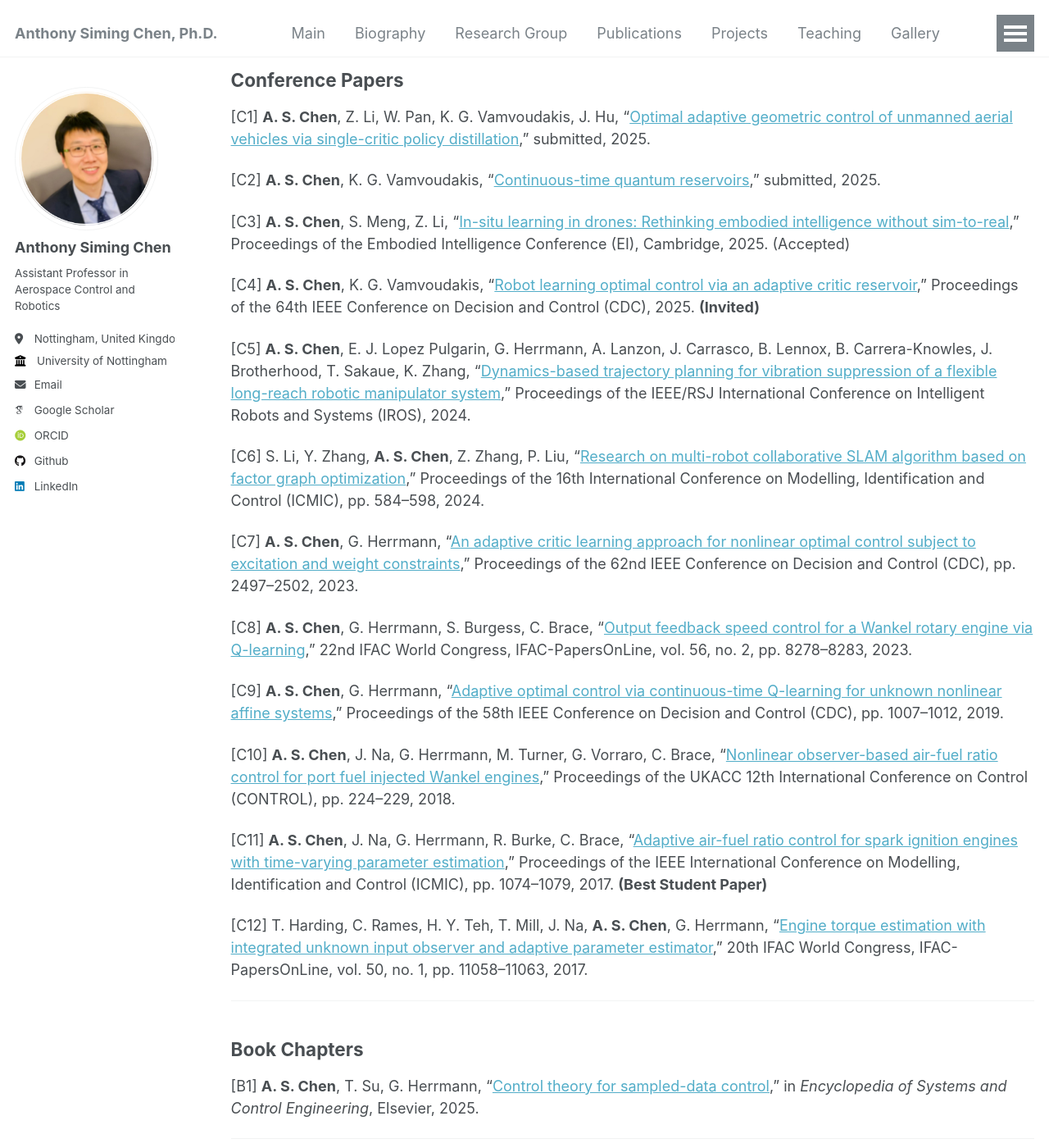
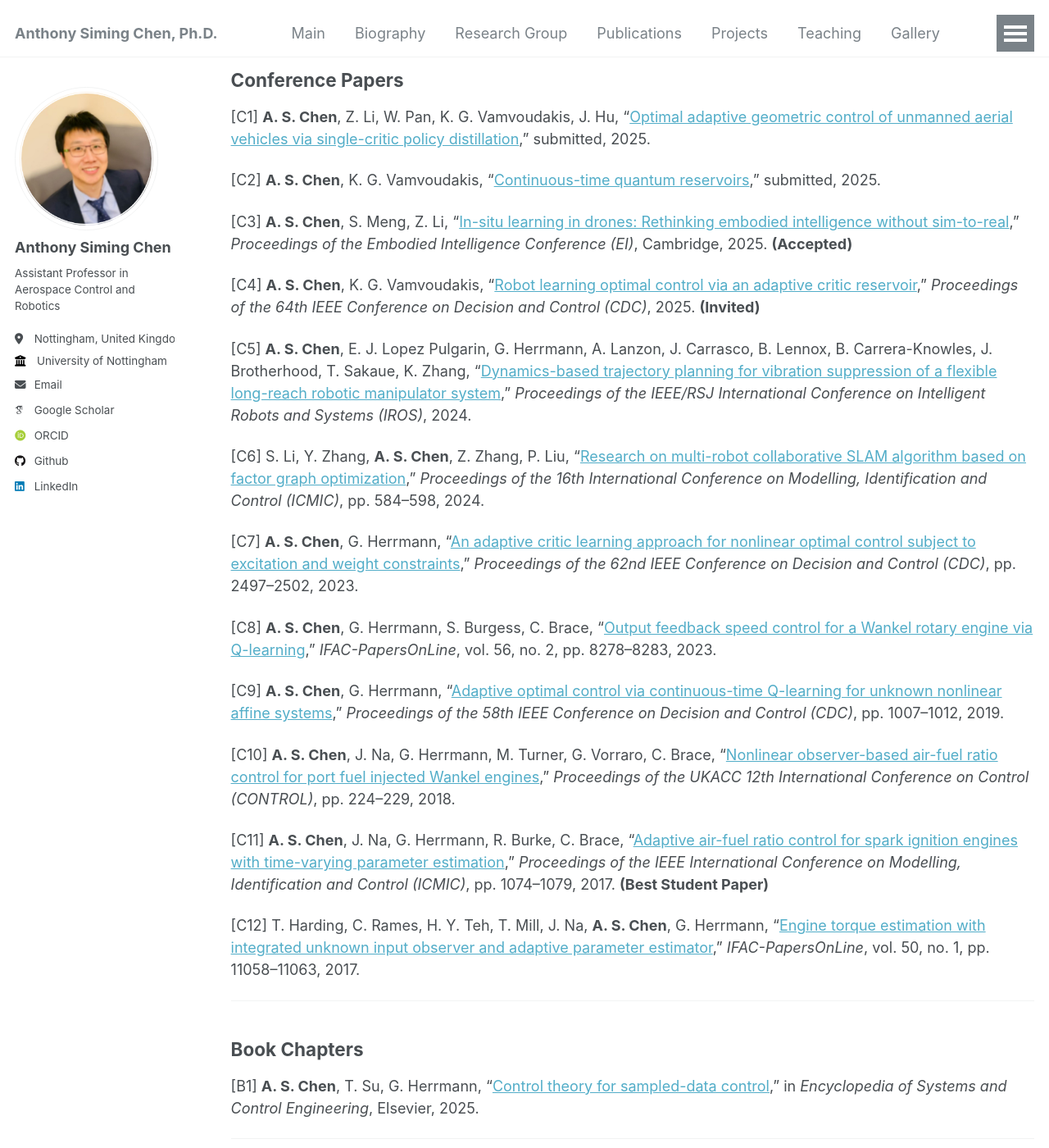
Before and after one commit to Anthony-S-Chen/Anthony-S-Chen.github.io, a Jekyll site: the page built from _pages/Publications.md, in a window 1280 px wide and 1400 px high, scrolled down 1536 px. Shown: the whole window at 82% size. Built offline with Jekyll 4.4.1, drawn with Linux system fonts in a browser that asks for light colours; some web fonts are replaced; some of the changed text lies outside the part shown.

Commit message:
Update Publications.md

```diff
--- a/_pages/Publications.md
+++ b/_pages/Publications.md
@@ -21,23 +21,23 @@ author_profile: true
 
 [J6] **A. S. Chen**, E. J. Lopez Pulgarin, O. F. Argin, L. Li, J. Carrasco, G. Herrmann, A. Weightman, “[A safe-exploration scheme for glovebox robot learning](#),” submitted, 2025.
 
-[J7] **A. S. Chen**, G. Herrmann, K. G. Vamvoudakis, “[Safe optimal observer design via Q-learning](#),” IEEE Transactions on Automatic Control, to appear, 2025.
+[J7] **A. S. Chen**, G. Herrmann, K. G. Vamvoudakis, “[Safe optimal observer design via Q-learning](#),” *IEEE Transactions on Automatic Control*, to appear, 2025.
 
-[J8] **A. S. Chen**, E. J. Lopez Pulgarin, G. Herrmann, A. Lanzon, J. Carrasco, B. Lennox, J. Brotherhood, T. Sakaue, K. Zhang, “[Self-attenuating real-time vibration control of a flexible long-reach robot](https://doi.org/10.1109/TMECH.2025.3623080),” IEEE/ASME Transactions on Mechatronics, early access, pp. 1–13, 2024.
+[J8] **A. S. Chen**, E. J. Lopez Pulgarin, G. Herrmann, A. Lanzon, J. Carrasco, B. Lennox, J. Brotherhood, T. Sakaue, K. Zhang, “[Self-attenuating real-time vibration control of a flexible long-reach robot](https://doi.org/10.1109/TMECH.2025.3623080),” *IEEE/ASME Transactions on Mechatronics*, early access, pp. 1–13, 2024.
 
-[J9] **A. S. Chen**, G. Herrmann, R. Islam, C. Brace, J. W. Turner, S. Burgess, “[Q-learning-based optimal control via adaptive critic network for a Wankel rotary engine](https://doi.org/10.1109/TCST.2025.3533312),” IEEE Transactions on Control Systems Technology, vol. 33, no. 3, pp. 1101–1109, 2025.
+[J9] **A. S. Chen**, G. Herrmann, R. Islam, C. Brace, J. W. Turner, S. Burgess, “[Q-learning-based optimal control via adaptive critic network for a Wankel rotary engine](https://doi.org/10.1109/TCST.2025.3533312),” *IEEE Transactions on Control Systems Technology*, vol. 33, no. 3, pp. 1101–1109, 2025.
 
-[J10] **A. S. Chen**, G. Herrmann, R. Islam, M. Turner, C. Brace, G. Vorraro, J. W. Turner, S. Burgess, N. Bailey, “[Effective emission control of aero-engines via nonlinear dual-estimators for uncertain states and parameters](https://doi.org/10.1016/j.ast.2025.110210),” Aerospace Science and Technology, vol. 142, p. 110210, 2025.
+[J10] **A. S. Chen**, G. Herrmann, R. Islam, M. Turner, C. Brace, G. Vorraro, J. W. Turner, S. Burgess, N. Bailey, “[Effective emission control of aero-engines via nonlinear dual-estimators for uncertain states and parameters](https://doi.org/10.1016/j.ast.2025.110210),” *Aerospace Science and Technology*, vol. 142, p. 110210, 2025.
 
-[J11] **A. S. Chen**, G. Herrmann, K. G. Vamvoudakis, J. Vijayan, “[Learning-based quantum control for optimal pure state manipulation](https://doi.org/10.1109/LCSYS.2024.3409671),” IEEE Control Systems Letters, vol. 8, pp. 1319–1324, 2024. **(Invited)**
+[J11] **A. S. Chen**, G. Herrmann, K. G. Vamvoudakis, J. Vijayan, “[Learning-based quantum control for optimal pure state manipulation](https://doi.org/10.1109/LCSYS.2024.3409671),” *IEEE Control Systems Letters*, vol. 8, pp. 1319–1324, 2024. **(Invited)**
 
-[J12] L. Li, D. Crosby, M. Shuttleworth, O. F. Argin, **A. S. Chen**, G. Herrmann, R. Kay, A. Weightman, “[A comparative analysis of soft-rigid and industrial parallel rigid grippers](https://doi.org/10.1002/aisy.202400503),” Advanced Intelligent Systems, vol. 6, no. 3, p. 2300329, 2024.
+[J12] L. Li, D. Crosby, M. Shuttleworth, O. F. Argin, **A. S. Chen**, G. Herrmann, R. Kay, A. Weightman, “[A comparative analysis of soft-rigid and industrial parallel rigid grippers](https://doi.org/10.1002/aisy.202400503),” *Advanced Intelligent Systems*, vol. 6, no. 3, p. 2300329, 2024.
 
-[J13] A. Islam, **A. S. Chen**, G. Herrmann, “[A Q-learning algorithm to solve the two-player zero-sum game problem for nonlinear systems](https://doi.org/10.1002/acs.3958),” International Journal of Adaptive Control and Signal Processing, vol. 39, no. 3, pp. 566–581, 2023.
+[J13] A. Islam, **A. S. Chen**, G. Herrmann, “[A Q-learning algorithm to solve the two-player zero-sum game problem for nonlinear systems](https://doi.org/10.1002/acs.3958),” *International Journal of Adaptive Control and Signal Processing*, vol. 39, no. 3, pp. 566–581, 2023.
 
-[J14] J. Na, **A. S. Chen**, Y. Huang, A. Agarwal, A. Lewis, G. Herrmann, R. Burke, C. Brace, “[Air-fuel ratio control of spark ignition engines with unknown system dynamics estimator](https://doi.org/10.1109/TCST.2019.2951125),” IEEE Transactions on Control Systems Technology, vol. 29, no. 2, pp. 786–793, 2019.
+[J14] J. Na, **A. S. Chen**, Y. Huang, A. Agarwal, A. Lewis, G. Herrmann, R. Burke, C. Brace, “[Air-fuel ratio control of spark ignition engines with unknown system dynamics estimator](https://doi.org/10.1109/TCST.2019.2951125),” *IEEE Transactions on Control Systems Technology*, vol. 29, no. 2, pp. 786–793, 2019.
 
-[J15] J. Na, **A. S. Chen**, G. Herrmann, R. Burke, C. Brace, “[Vehicle engine torque estimation via unknown input observer and adaptive parameter estimation](https://doi.org/10.1109/TVT.2017.2737440),” IEEE Transactions on Vehicular Technology, vol. 67, no. 1, pp. 409–422, 2017.
+[J15] J. Na, **A. S. Chen**, G. Herrmann, R. Burke, C. Brace, “[Vehicle engine torque estimation via unknown input observer and adaptive parameter estimation](https://doi.org/10.1109/TVT.2017.2737440),” *IEEE Transactions on Vehicular Technology*, vol. 67, no. 1, pp. 409–422, 2017.
 
 ---
 
@@ -47,25 +47,25 @@ author_profile: true
 
 [C2] **A. S. Chen**, K. G. Vamvoudakis, “[Continuous-time quantum reservoirs](#),” submitted, 2025.
 
-[C3] **A. S. Chen**, S. Meng, Z. Li, “[In-situ learning in drones: Rethinking embodied intelligence without sim-to-real](#),” Proceedings of the Embodied Intelligence Conference (EI), Cambridge, 2025. (Accepted)
+[C3] **A. S. Chen**, S. Meng, Z. Li, “[In-situ learning in drones: Rethinking embodied intelligence without sim-to-real](#),” *Proceedings of the Embodied Intelligence Conference (EI)*, Cambridge, 2025. **(Accepted)**
 
-[C4] **A. S. Chen**, K. G. Vamvoudakis, “[Robot learning optimal control via an adaptive critic reservoir](#),” Proceedings of the 64th IEEE Conference on Decision and Control (CDC), 2025. **(Invited)**
+[C4] **A. S. Chen**, K. G. Vamvoudakis, “[Robot learning optimal control via an adaptive critic reservoir](#),” *Proceedings of the 64th IEEE Conference on Decision and Control (CDC)*, 2025. **(Invited)**
 
-[C5] **A. S. Chen**, E. J. Lopez Pulgarin, G. Herrmann, A. Lanzon, J. Carrasco, B. Lennox, B. Carrera-Knowles, J. Brotherhood, T. Sakaue, K. Zhang, “[Dynamics-based trajectory planning for vibration suppression of a flexible long-reach robotic manipulator system](https://doi.org/10.1109/IROS58592.2024.10801636),” Proceedings of the IEEE/RSJ International Conference on Intelligent Robots and Systems (IROS), 2024.
+[C5] **A. S. Chen**, E. J. Lopez Pulgarin, G. Herrmann, A. Lanzon, J. Carrasco, B. Lennox, B. Carrera-Knowles, J. Brotherhood, T. Sakaue, K. Zhang, “[Dynamics-based trajectory planning for vibration suppression of a flexible long-reach robotic manipulator system](https://doi.org/10.1109/IROS58592.2024.10801636),” *Proceedings of the IEEE/RSJ International Conference on Intelligent Robots and Systems (IROS)*, 2024.
 
-[C6] S. Li, Y. Zhang, **A. S. Chen**, Z. Zhang, P. Liu, “[Research on multi-robot collaborative SLAM algorithm based on factor graph optimization](https://doi.org/10.1007/978-981-96-1777-7_63),” Proceedings of the 16th International Conference on Modelling, Identification and Control (ICMIC), pp. 584–598, 2024.
+[C6] S. Li, Y. Zhang, **A. S. Chen**, Z. Zhang, P. Liu, “[Research on multi-robot collaborative SLAM algorithm based on factor graph optimization](https://doi.org/10.1007/978-981-96-1777-7_63),” *Proceedings of the 16th International Conference on Modelling, Identification and Control (ICMIC)*, pp. 584–598, 2024.
 
-[C7] **A. S. Chen**, G. Herrmann, “[An adaptive critic learning approach for nonlinear optimal control subject to excitation and weight constraints](https://doi.org/10.1109/CDC49753.2023.10383309),” Proceedings of the 62nd IEEE Conference on Decision and Control (CDC), pp. 2497–2502, 2023.
+[C7] **A. S. Chen**, G. Herrmann, “[An adaptive critic learning approach for nonlinear optimal control subject to excitation and weight constraints](https://doi.org/10.1109/CDC49753.2023.10383309),” *Proceedings of the 62nd IEEE Conference on Decision and Control (CDC)*, pp. 2497–2502, 2023.
 
-[C8] **A. S. Chen**, G. Herrmann, S. Burgess, C. Brace, “[Output feedback speed control for a Wankel rotary engine via Q-learning](https://doi.org/10.1016/j.ifacol.2023.10.1014),” 22nd IFAC World Congress, IFAC-PapersOnLine, vol. 56, no. 2, pp. 8278–8283, 2023.
+[C8] **A. S. Chen**, G. Herrmann, S. Burgess, C. Brace, “[Output feedback speed control for a Wankel rotary engine via Q-learning](https://doi.org/10.1016/j.ifacol.2023.10.1014),” *IFAC-PapersOnLine*, vol. 56, no. 2, pp. 8278–8283, 2023.
 
-[C9] **A. S. Chen**, G. Herrmann, “[Adaptive optimal control via continuous-time Q-learning for unknown nonlinear affine systems](https://doi.org/10.1109/CDC40024.2019.9030116),” Proceedings of the 58th IEEE Conference on Decision and Control (CDC), pp. 1007–1012, 2019.
+[C9] **A. S. Chen**, G. Herrmann, “[Adaptive optimal control via continuous-time Q-learning for unknown nonlinear affine systems](https://doi.org/10.1109/CDC40024.2019.9030116),” *Proceedings of the 58th IEEE Conference on Decision and Control (CDC)*, pp. 1007–1012, 2019.
 
-[C10] **A. S. Chen**, J. Na, G. Herrmann, M. Turner, G. Vorraro, C. Brace, “[Nonlinear observer-based air-fuel ratio control for port fuel injected Wankel engines](https://doi.org/10.1109/CONTROL.2018.8516842),” Proceedings of the UKACC 12th International Conference on Control (CONTROL), pp. 224–229, 2018.
+[C10] **A. S. Chen**, J. Na, G. Herrmann, M. Turner, G. Vorraro, C. Brace, “[Nonlinear observer-based air-fuel ratio control for port fuel injected Wankel engines](https://doi.org/10.1109/CONTROL.2018.8516842),” *Proceedings of the UKACC 12th International Conference on Control (CONTROL)*, pp. 224–229, 2018.
 
-[C11] **A. S. Chen**, J. Na, G. Herrmann, R. Burke, C. Brace, “[Adaptive air-fuel ratio control for spark ignition engines with time-varying parameter estimation](https://doi.org/10.1109/ICMIC.2017.8321616),” Proceedings of the IEEE International Conference on Modelling, Identification and Control (ICMIC), pp. 1074–1079, 2017. **(Best Student Paper)**
+[C11] **A. S. Chen**, J. Na, G. Herrmann, R. Burke, C. Brace, “[Adaptive air-fuel ratio control for spark ignition engines with time-varying parameter estimation](https://doi.org/10.1109/ICMIC.2017.8321616),” *Proceedings of the IEEE International Conference on Modelling, Identification and Control (ICMIC)*, pp. 1074–1079, 2017. **(Best Student Paper)**
 
-[C12] T. Harding, C. Rames, H. Y. Teh, T. Mill, J. Na, **A. S. Chen**, G. Herrmann, “[Engine torque estimation with integrated unknown input observer and adaptive parameter estimator](https://doi.org/10.1016/j.ifacol.2017.08.2487),” 20th IFAC World Congress, IFAC-PapersOnLine, vol. 50, no. 1, pp. 11058–11063, 2017.
+[C12] T. Harding, C. Rames, H. Y. Teh, T. Mill, J. Na, **A. S. Chen**, G. Herrmann, “[Engine torque estimation with integrated unknown input observer and adaptive parameter estimator](https://doi.org/10.1016/j.ifacol.2017.08.2487),” *IFAC-PapersOnLine*, vol. 50, no. 1, pp. 11058–11063, 2017.
 
 ---
 
```
